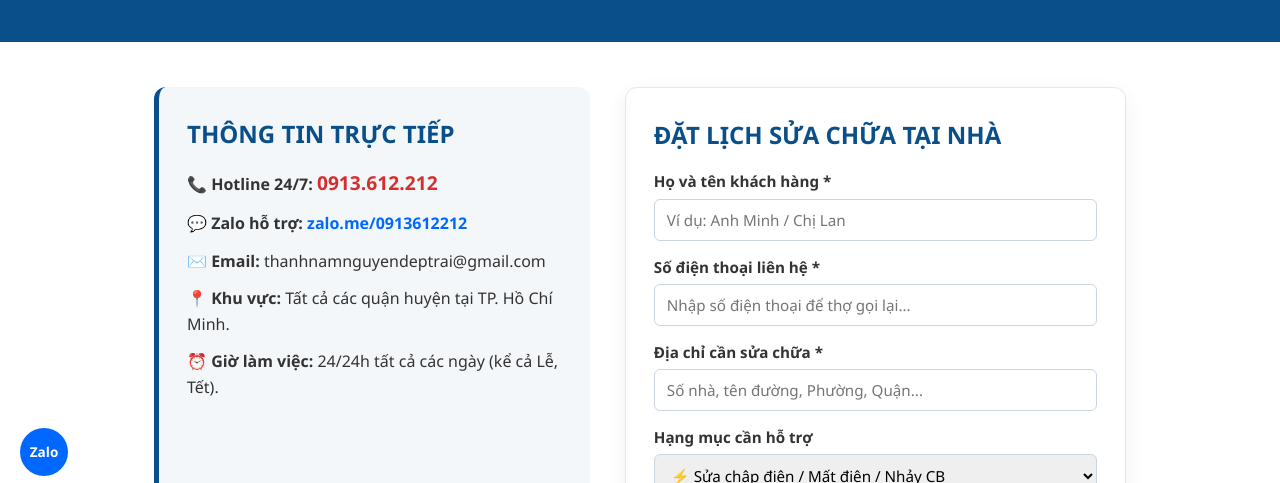
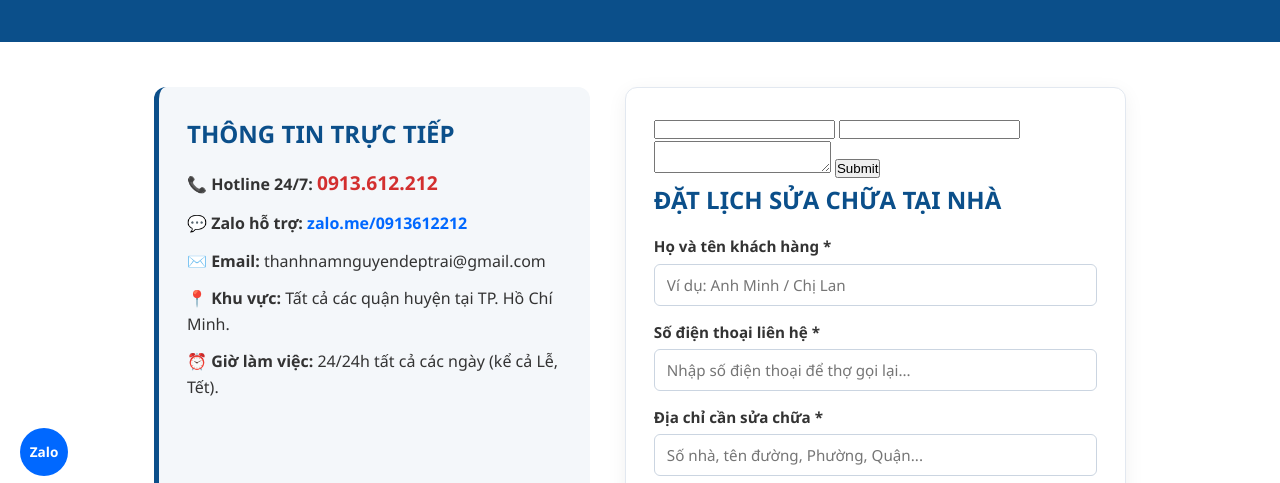
Before and after one commit to thanhnamnguyendeptrai-dotcom/congtydiennuocthucnguyen, a plain HTML site: page lienhe.html in a window 1280 px wide. Shown: the part 246-729 px from the top of the page. Drawn offline with Linux system fonts and the light colour scheme.

Commit message:
Update lienhe.html

```diff
--- a/lienhe.html
+++ b/lienhe.html
@@ -79,6 +79,12 @@
         </div>
 
         <div class="form-box">
+            <form action="https://api.web3forms.com/submit" method="POST">
+  <input type="hidden" name="access_key" value="100947e5-267f-4427-a57f-7af1561cdda0">
+  <input type="text" name="name" required>
+  <input type="email" name="email" required>
+  <textarea name="message" required></textarea>
+  <button type="submit">Submit</button>
             <h2>ĐẶT LỊCH SỬA CHỮA TẠI NHÀ</h2>
             <form action="https://web3forms.com" method="POST">
                 <input type="hidden" name="access_key" value="100947e5-267f-4427-a57f-7af1561cdda0">
```
